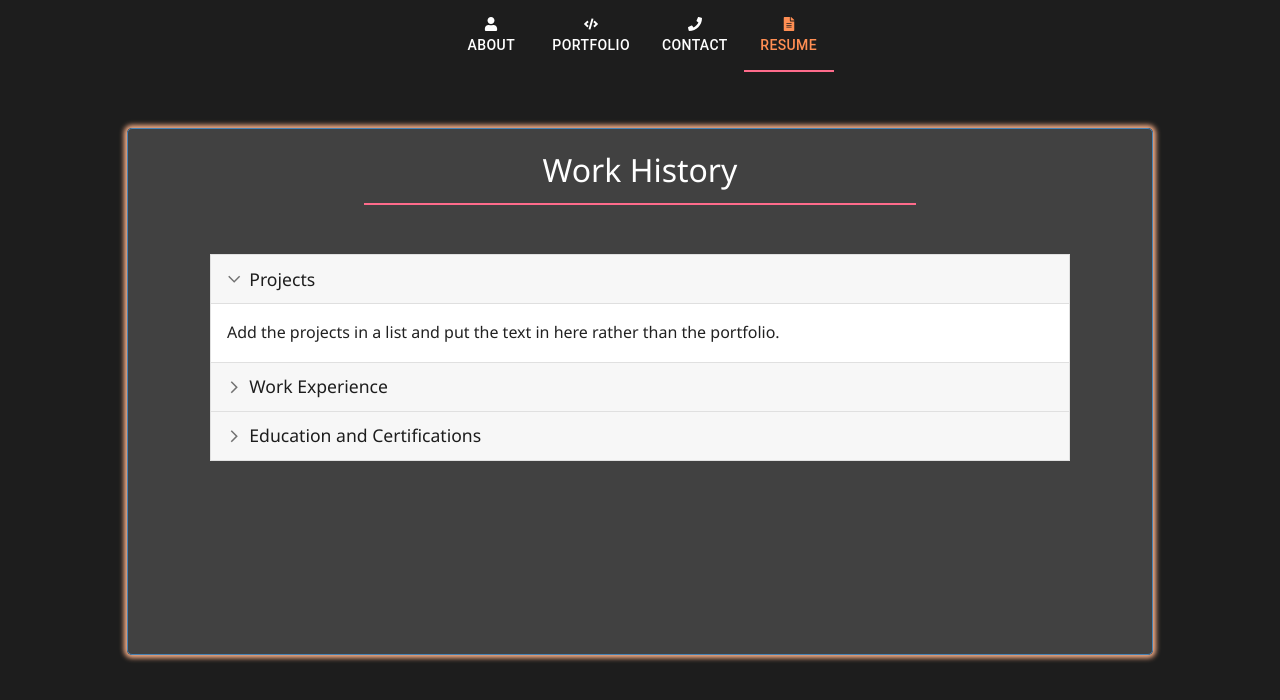
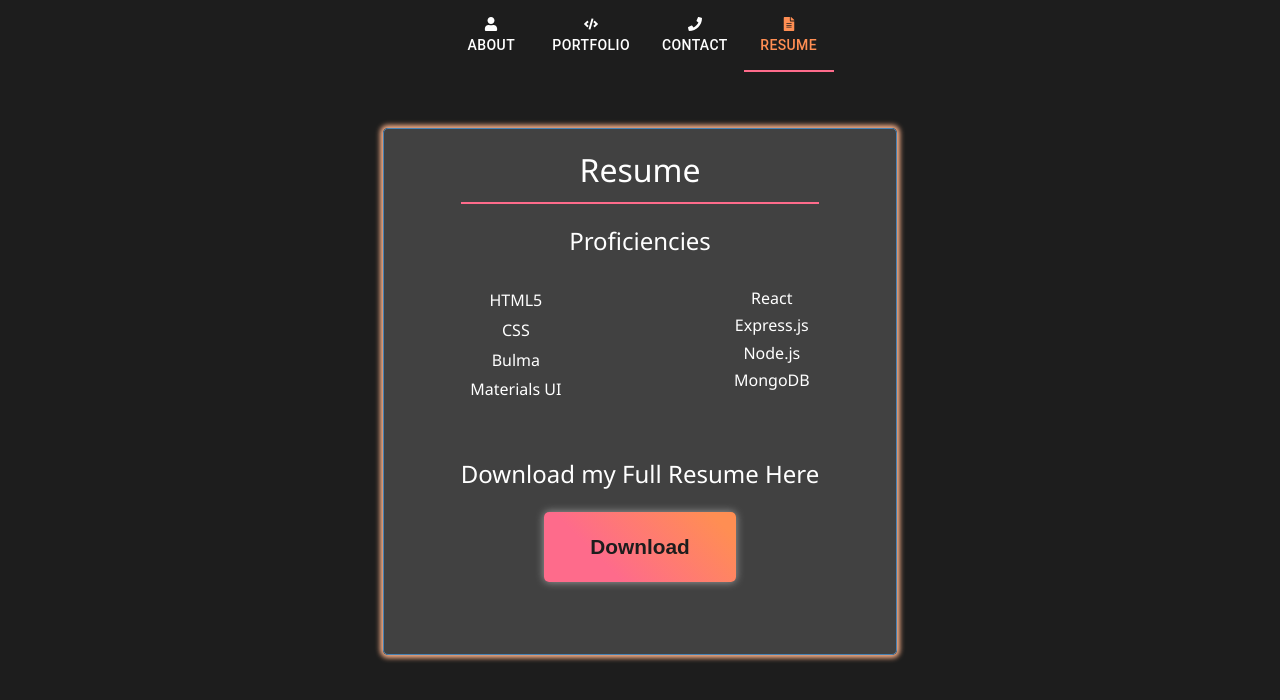
Before and after one commit to MackenzieJoyce/Portfolio, a React (Create React App) app: page / in a window 1280 px wide. Both pictures are taken after a click on the tab "RESUME". Shown: the top 700 px of the page. Built offline with nearby package versions, Linux system fonts and the light colour scheme.

Commit message:
completely re-did the resume page, per HW guidelines (oops). Added styling to it that can be used in the contact page.

```diff
--- a/src/components/pages/Resume.js
+++ b/src/components/pages/Resume.js
@@ -1,143 +1,56 @@
 // I think id needs to be useId
 import React from 'react';
-import { styled } from '@mui/material/styles';
-import ArrowForwardIosSharpIcon from '@mui/icons-material/ArrowForwardIosSharp';
-import MuiAccordion from '@mui/material/Accordion';
-import MuiAccordionSummary from '@mui/material/AccordionSummary';
-import MuiAccordionDetails from '@mui/material/AccordionDetails';
-// import Typography from '@mui/material/Typography';
-import Container from '@mui/material/Container';
 
 const styles = {
-  resume: {
-    flexDirection: 'column'
+  little: {
+    width: 400
   },
-  accordion: {
-    margin: '0% 8% 3% 8%'
+  short: {
+    margin: '0 15%'
   },
-  accordionTitle: {
-    color: '#1d1d1d',
-    fontSize: '1.1rem'
+  miniTitle: {
+    margin: '5% 0 5% 0'
+  },
+  sides: {
+    width: '100%',
+    marginBottom: '10%',
+    display: 'flex',
+    justifyContent: 'space-around',
   }
-  // accordionDetails: {
-  //   display: 'flex',
-  //   flexDirection: 'column'
-  // }
 };
 
-const Accordion = styled((props) => (
-  <MuiAccordion disableGutters elevation={0} square {...props} />
-))(({ theme }) => ({
-  border: `1px solid ${theme.palette.divider}`,
-  '&:not(:last-child)': {
-    borderBottom: 0
-  },
-  '&:before': {
-    display: 'none'
-  }
-}));
-
-const AccordionSummary = styled((props) => (
-  <MuiAccordionSummary
-    expandIcon={<ArrowForwardIosSharpIcon sx={{ fontSize: '0.9rem' }} />}
-    {...props}
-  />
-))(({ theme }) => ({
-  backgroundColor:
-    theme.palette.mode === 'dark'
-      ? 'rgba(255, 255, 255, .05)'
-      : 'rgba(0, 0, 0, .03)',
-  flexDirection: 'row-reverse',
-  '& .MuiAccordionSummary-expandIconWrapper.Mui-expanded': {
-    transform: 'rotate(90deg)'
-  },
-  '& .MuiAccordionSummary-content': {
-    marginLeft: theme.spacing(1)
-  }
-}));
-
-const AccordionDetails = styled(MuiAccordionDetails)(({ theme }) => ({
-  padding: theme.spacing(2),
-  borderTop: '1px solid rgba(0, 0, 0, .125)'
-}));
-
-export default function CustomizedAccordions() {
-  const [expanded, setExpanded] = React.useState('panel1');
-
-  const handleChange = (panel) => (event, newExpanded) => {
-    setExpanded(newExpanded ? panel : false);
-  };
+const Resume = () => {
+    const onDownload = () => {
+      const link = document.createElement("a");
+      link.download = `download.txt`;
+      link.href = "./download.txt";
+      link.click();
+    };
 
   return (
-    <div className="contentEntire" style={styles.resume}>
-      <Container maxWidth="sm" style={styles.resumeTitle}>
-        <h3 className="title">Work History</h3>
-        {/* <p className="lead">
-          I have never done anything except web development.
-        </p> */}
-      </Container>
-      <div
-        style={styles.accordion}
-        sx={{
-          'p#text': { display: 'flex', flexDirection: 'column' }
-        }}
-      >
-        <Accordion
-          expanded={expanded === 'panel1'}
-          onChange={handleChange('panel1')}
-        >
-          <AccordionSummary aria-controls="panel1d-content" id="panel1d-header">
-            <h3 style={styles.accordionTitle}>Projects</h3>
-          </AccordionSummary>
-          <AccordionDetails>
-            {/* style={styles.accordionDetails} */}
-            <p>
-              Add the projects in a list and put the text in here rather than
-              the portfolio.
-            </p>
-          </AccordionDetails>
-        </Accordion>
-        <Accordion
-          expanded={expanded === 'panel2'}
-          onChange={handleChange('panel2')}
-        >
-          <AccordionSummary aria-controls="panel2d-content" id="panel2d-header">
-            <h3 style={styles.accordionTitle}>Work Experience</h3>
-          </AccordionSummary>
-          <AccordionDetails>
-            <p>Black Hammock Bee Farms</p>
-            <p>
-              Grew the following on the farm's social media account; Instagram
-              three times as much and then steadily growing. Facebook by 50% and
-              maintained following. Maintained the social media accounts and
-              marketing for a local farm. Prepared and delivered multiple
-              updates per day, interacting with their audience.
-            </p>
-            <p>Inova Fairfax Hospital</p>
-            <p>
-              Utilized Epic Systems software to document sensitive information.
-              Interpreted and effectively communicated, verbally and in writing,
-              assessment results and treatment needs to people with varying
-              levels of knowledge of the field. Maintained interdisciplinary
-              communication in a fast-paced setting.
-            </p>
-          </AccordionDetails>
-        </Accordion>
-        <Accordion
-          expanded={expanded === 'panel3'}
-          onChange={handleChange('panel3')}
-        >
-          <AccordionSummary aria-controls="panel3d-content" id="panel3d-header">
-            <h3 style={styles.accordionTitle}>Education and Certifications</h3>
-          </AccordionSummary>
-          <AccordionDetails>
-            <p>The George Washington University M.A.</p>
-            <span>Fall 2018 - Spring 2020</span>
-            <p> University of Central Florida B.S.</p>
-            <span>Fall 2013 - Summer 2017</span>
-          </AccordionDetails>
-        </Accordion>
-      </div>
+    <div className="contentLittle">
+      <h3 className="title" style={styles.short}>
+        Resume
+      </h3>
+      <h4 style={styles.miniTitle}>Proficiencies</h4>
+      <ul style={styles.sides}>
+        <div>
+          <li>HTML5</li>
+          <li>CSS</li>
+          <li>Bulma</li>
+          <li>Materials UI</li>
+        </div>
+        <div>
+          <li>React</li>
+          <li>Express.js</li>
+          <li>Node.js</li>
+          <li>MongoDB</li>
+        </div>
+      </ul>
+      <h4 style={styles.miniTitle}>Download my Full Resume Here</h4>
+      <button className="btn" title="Resume" onClick={onDownload}>Download</button>
     </div>
   );
-}
+};
+
+export default Resume;
--- a/src/index.css
+++ b/src/index.css
@@ -37,6 +37,10 @@ h3 {
   font-weight: 500;
 }
 
+h4 {
+  font-size: 1.5rem;
+}
+
 p {
   text-align: left;
   line-height: 1.6rem;
@@ -44,6 +48,10 @@ p {
 
 p + p {
   margin-top: 1.5rem;
+}
+
+li {
+  margin: 15% 0;
 }
 
 .standout {
@@ -85,16 +93,20 @@ img {
   width: 100%;
 }
 
-.contentEntire {
+.contentEntire, .contentLittle {
+  width: 80%;
+  min-height: 500px;
+  margin-top: 2%;
+  padding-top: 2%;
+  background: var(--middle);
   text-align: center;
   border: 1px solid steelblue;
   border-radius: 5px;
   box-shadow: var(--boxShadow);
-  background: var(--middle);
-  min-height: 500px;
-  margin-top: 2%;
-  padding-top: 2%;
-  width: 80%
+}
+
+.contentLittle {
+  width: 40%;
 }
 
 .contentIndiv {
```
